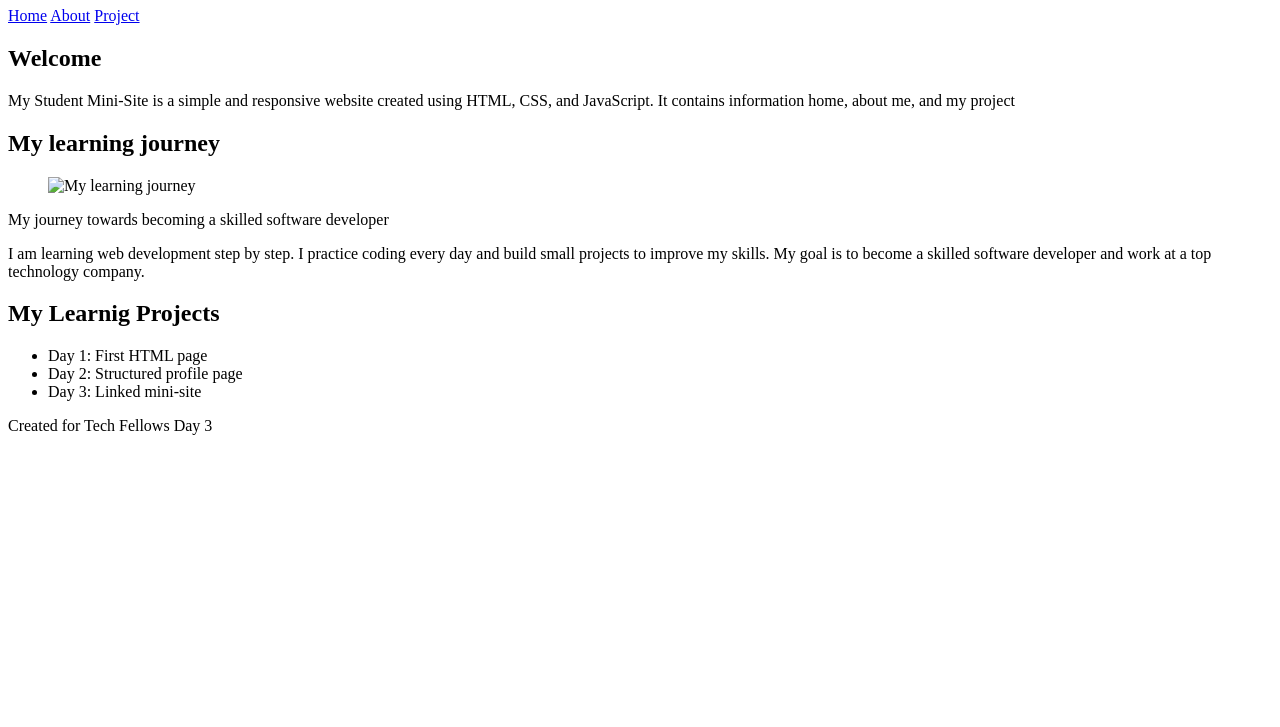
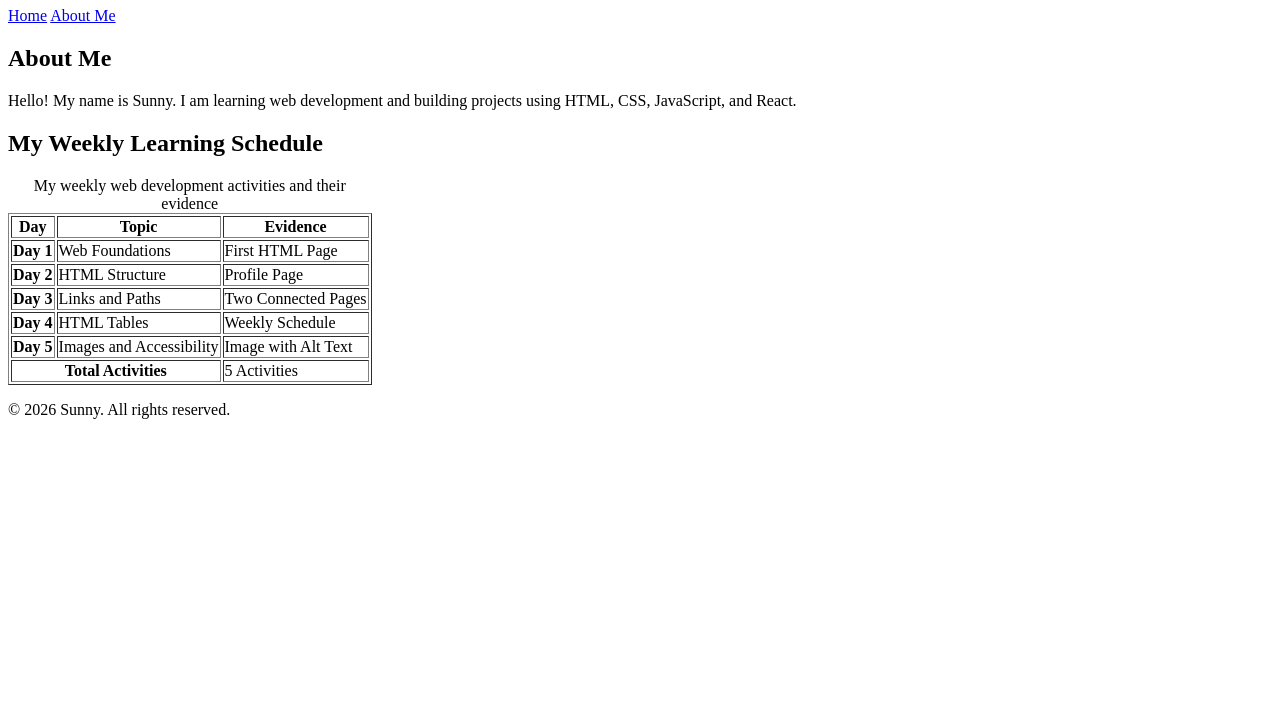
Before and after one commit to prasadsunny5418-web/tech-fellows-90-days, a plain HTML site: page index.html in a window 1280 px wide. Shown: the part 73-800 px from the top of the page. Drawn offline with Linux system fonts and the light colour scheme.

Commit message:
Add accessible HTML schedule table

```diff
--- a/index.html
+++ b/index.html
@@ -3,40 +3,75 @@
 <head>
     <meta charset="UTF-8">
     <meta name="viewport" content="width=device-width, initial-scale=1.0">
-    <title>My Student Mini-Site</title>
+    <title>Sunny's Portfolio</title>
 </head>
 <body>
-    <h1>My Student Mini-Site</h1>
-    <nav>
-        <a href="#home">Home</a>
-        <a href="about.html">About</a>
-        <a href="#project">Project</a>
-    </nav>
-    <section id="home">
-        <h2>Welcome</h2>
-        <p>My Student Mini-Site is a simple and responsive website created using HTML, CSS, and JavaScript.
-            It contains information home, about me, and my project</p>
-    </section>
+    <header>
+        <h1>Welcome to My Website</h1>
+        <nav>
+            <a href="index.html">Home</a>
+            <a href="about.html">About Me</a>
+        </nav>
+    </header>
 
-    <section id="jorney">
-        <h2>My learning journey</h2>
-        <figure>
-        <img src="images/image.png" alt="My learning journey" width="500">
-        </figure>
-        <figcaption>My journey towards becoming a skilled software developer</figcaption>
+    <main>
+        <section>
+            <h2>About Me</h2>
+            <p>Hello! My name is Sunny. I am learning web development and building projects using HTML, CSS, JavaScript, and React.</p>
+        </section>
+        <section>
+    <h2>My Weekly Learning Schedule</h2>
 
-        <p>I am learning web development step by step. I practice coding every day and build small projects to improve my skills.
-            My goal is to become a skilled software developer and work at a top technology company.</p>
-    </section>
-    <section id="project">
-        <h2>My Learnig Projects</h2>
-        <ul>
-            <li>Day 1: First HTML page</li>
-            <li>Day 2: Structured profile page</li>
-            <li>Day 3: Linked mini-site</li>
-        </ul>
+    <table border="1">
+        <caption>My weekly web development activities and their evidence</caption>
 
-    </section>
-    <p>Created for Tech Fellows Day 3</p>
+        <thead>
+            <tr>
+                <th scope="col">Day</th>
+                <th scope="col">Topic</th>
+                <th scope="col">Evidence</th>
+            </tr>
+        </thead>
+
+        <tbody>
+            <tr>
+                <th scope="row">Day 1</th>
+                <td>Web Foundations</td>
+                <td>First HTML Page</td>
+            </tr>
+            <tr>
+                <th scope="row">Day 2</th>
+                <td>HTML Structure</td>
+                <td>Profile Page</td>
+            </tr>
+            <tr>
+                <th scope="row">Day 3</th>
+                <td>Links and Paths</td>
+                <td>Two Connected Pages</td>
+            </tr>
+            <tr>
+                <th scope="row">Day 4</th>
+                <td>HTML Tables</td>
+                <td>Weekly Schedule</td>
+            </tr>
+            <tr>
+                <th scope="row">Day 5</th>
+                <td>Images and Accessibility</td>
+                <td>Image with Alt Text</td>
+            </tr>
+        </tbody>
+        <tfoot>
+    <tr>
+        <th scope="row" colspan="2">Total Activities</th>
+        <td>5 Activities</td>
+    </tr>
+</tfoot>
+    </table>
+</section>
+    </main>
+
+    <footer>
+        <p>&copy; 2026 Sunny. All rights reserved.</p>
+    </footer>
 </body>
 </html>
```
Also changed, not shown: about.html (+1 -1 lines).
